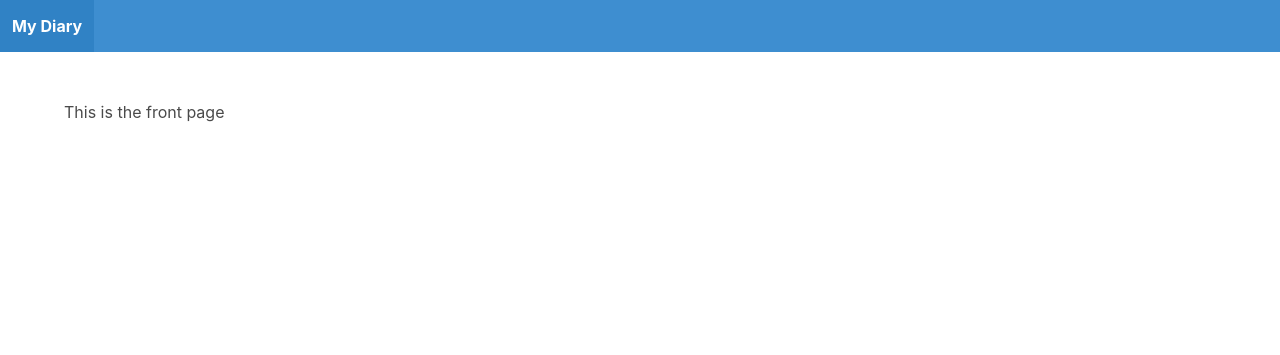
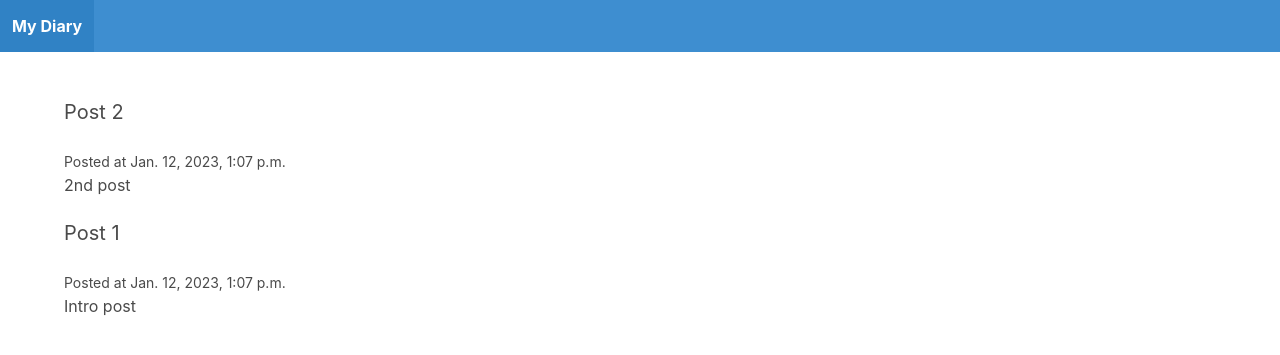
Before and after one commit to Leetzner/My-Diary, a Django app: page / in a window 1280 px wide. Shown: the top 355 px of the page. Run offline with Django 4.2, Linux system fonts and the light colour scheme; data comes from the database, SQL or seed files in the repository.

Commit message:
added post function to the app

```diff
--- a/my_diary/models.py
+++ b/my_diary/models.py
@@ -7,5 +7,5 @@ class Post(models.Model):
     body = models.TextField()
     date_added = models.DateTimeField(auto_now_add=True)
 
-class Meta:
-    ordering = ['-date_added']
+    class Meta:
+        ordering = ['-date_added']
--- a/my_diary/templates/my_diary/frontpage.html
+++ b/my_diary/templates/my_diary/frontpage.html
@@ -1,5 +1,13 @@
 {% extends 'my_diary/base.html' %}
 
 {% block content %}
-    <h1>This is the front page</h1>
+    {% for post in posts %}
+    <div class="post block">
+        <h2 class="subtitle">{{ post.title }}</h2>
+
+        <small>Posted at {{ post.date_added }}</small>
+
+        <p>{{ post.intro }}</p>
+    </div>
+    {% endfor %}
 {% endblock %}
--- a/my_diary/views.py
+++ b/my_diary/views.py
@@ -1,4 +1,9 @@
 from django.shortcuts import render
 
+from .models import Post
+
+
 def frontpage(request):
-    return render(request, 'my_diary/frontpage.html')
+    posts = Post.objects.all()
+
+    return render(request, 'my_diary/frontpage.html', {'posts': posts})
```
